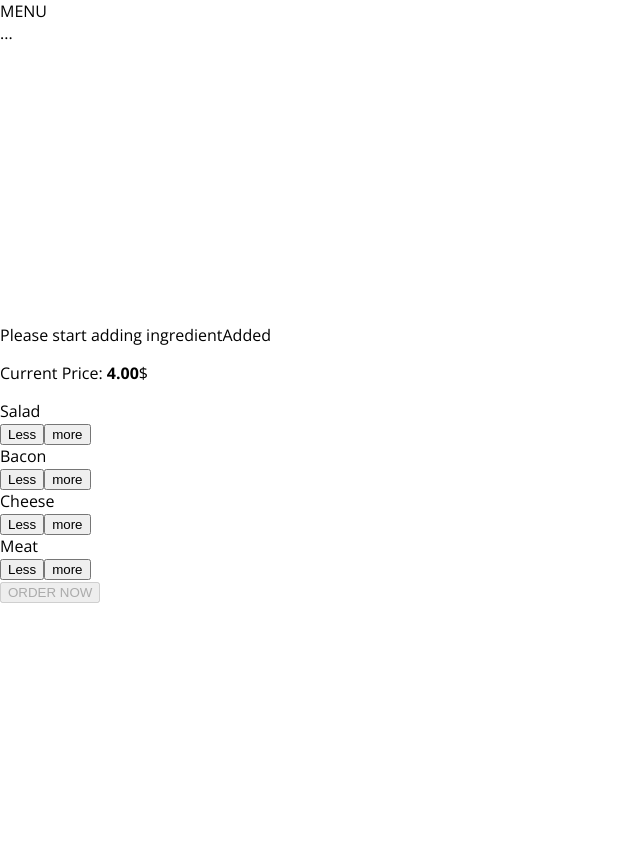
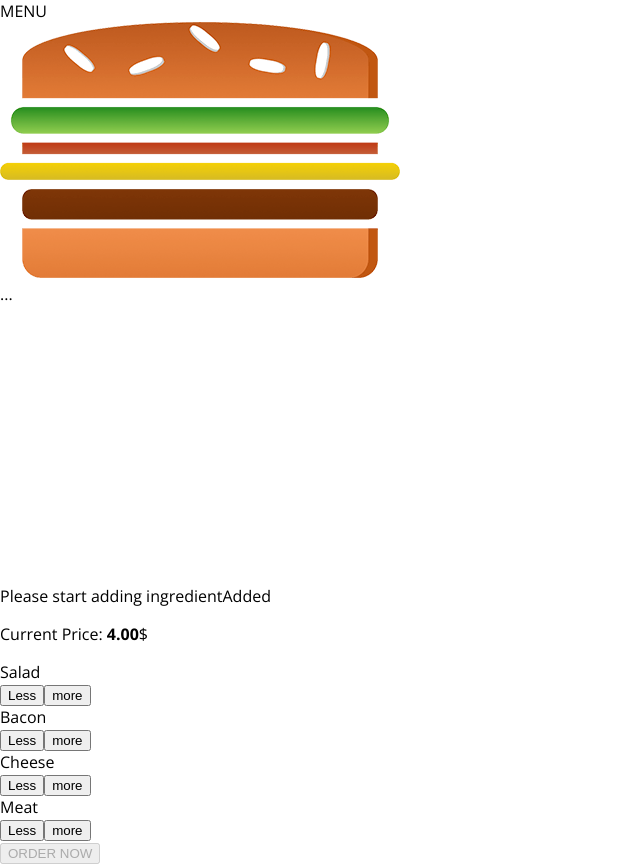
Before and after one commit to syadallah/Burger-Builder, a React app: page / in a window 1280 px wide. Shown: the whole page, without its empty margins (0-640 px from the left). Before the commit the page ends 800 px from the top, so only its background shows below. Built offline with nearby package versions, Linux system fonts and the light colour scheme.

Commit message:
Fix the way Logo Component is imported to Toolbar

```diff
--- a/src/components/Logo/Logo.js
+++ b/src/components/Logo/Logo.js
@@ -1,6 +1,6 @@
 import React from 'react'
 import burgerLogo from '../../assets/images/burger-logo.png'
-import style from './Logo.css'
+import style from './logo.css'
 const logo = (props) => (
   <div className={style.Logo}>
   <img src={burgerLogo} alt="My logo" />
--- a/src/components/Navigation/Toolbar/Toolbar.js
+++ b/src/components/Navigation/Toolbar/Toolbar.js
@@ -1,10 +1,10 @@
 import React from 'react'
 import style from './Toolbar.css'
-import burgerLogo from '../../../Logo/Logo'
+import Logo from '../../Logo/Logo'
 const toolbar = (props) => (
   <header className={style.Toolbar}>
   <div>MENU</div>
-  <div>{burgerLogo}</div>
+  <Logo />
   <nav>
   ...
   </nav>
```
